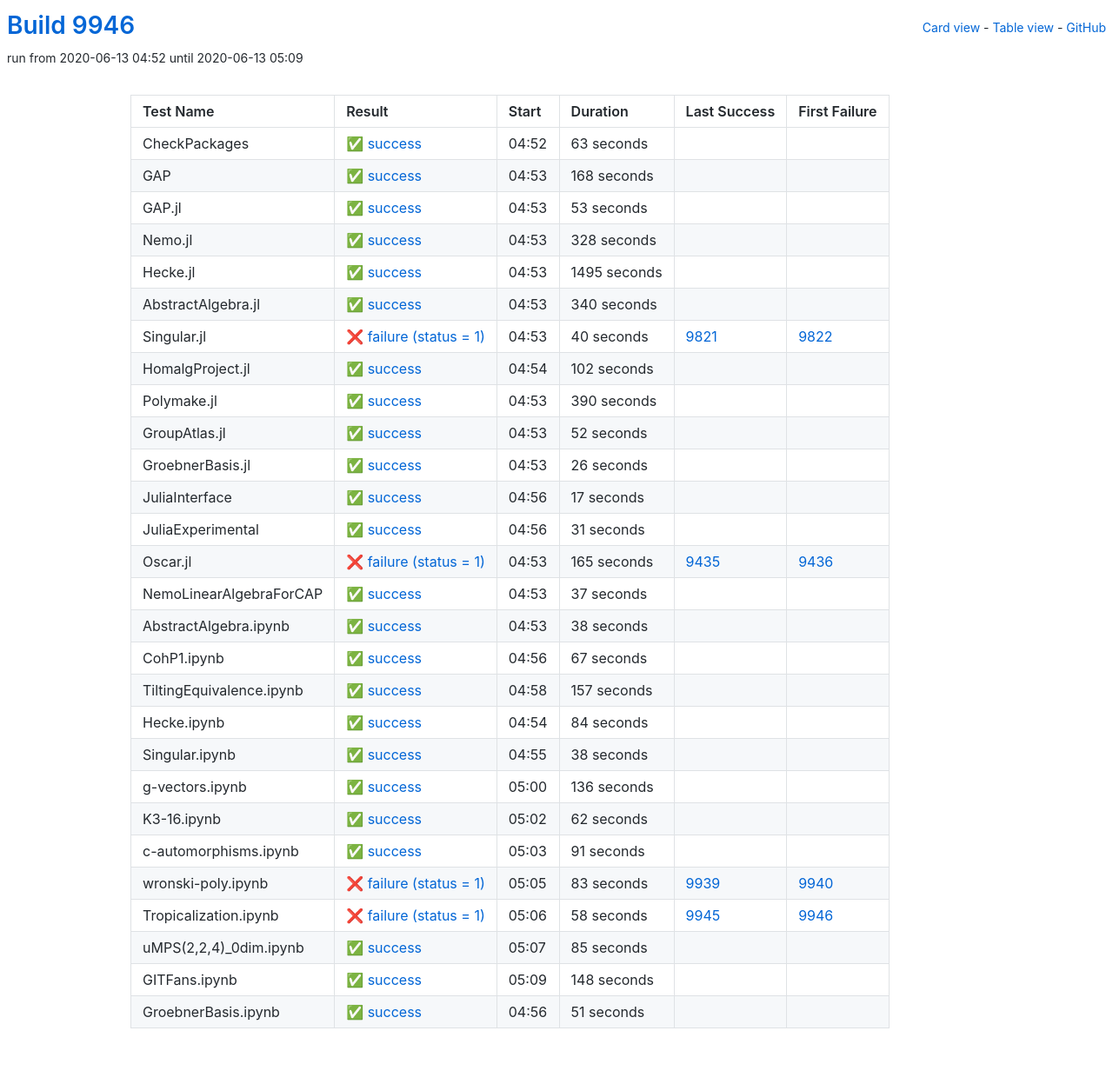
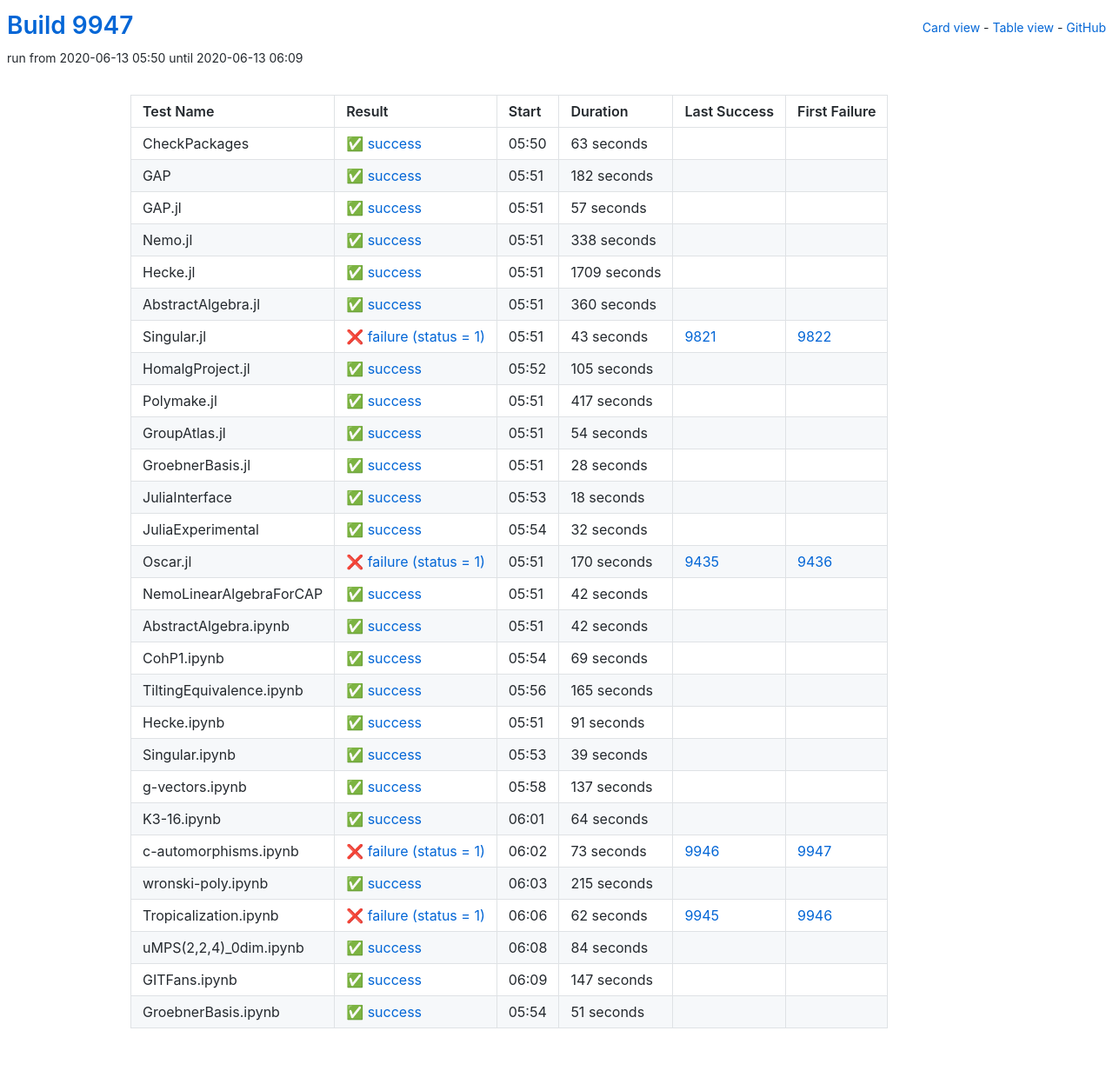
Before and after one commit to oscar-system/oscar-ci-status, a Jekyll site: the page built from table.html, in a window 1280 px wide. Shown: the whole page at 87% size. Built offline with Jekyll 4.4.1, drawn with Linux system fonts in a browser that asks for light colours.

Commit message:
Build #9947

```diff
--- a/_data/ci.yml
+++ b/_data/ci.yml
@@ -1,6 +1,6 @@
 ---
-build: 9946
-build_url: https://oscarci.mathematik.uni-kl.de/job/oscar/9946/
+build: 9947
+build_url: https://oscarci.mathematik.uni-kl.de/job/oscar/9947/
 job: oscar
 organization: oscar-system
 repo: oscar-ci-status
@@ -8,8 +8,8 @@ repourl: https://github.com/oscar-system/oscar-ci-status
 tests:
 - name: CheckPackages
   id: checkpackages
-  log: https://oscarci.mathematik.uni-kl.de/job/oscar/9946/artifact/logs/build-9946/CheckPackages.log
-  start: 2020-06-13 04:52
+  log: https://oscarci.mathematik.uni-kl.de/job/oscar/9947/artifact/logs/build-9947/CheckPackages.log
+  start: 2020-06-13 05:50
   success: true
   exitcode: 0
   status: success
@@ -20,212 +20,296 @@ tests:
   first_failure_url:
 - name: GAP
   id: gap
-  log: https://oscarci.mathematik.uni-kl.de/job/oscar/9946/artifact/logs/build-9946/GAP.log
-  start: 2020-06-13 04:53
+  log: https://oscarci.mathematik.uni-kl.de/job/oscar/9947/artifact/logs/build-9947/GAP.log
+  start: 2020-06-13 05:51
   success: true
   exitcode: 0
   status: success
-  duration: 168
+  duration: 182
   last_success: false
   last_success_url:
   first_failure: false
   first_failure_url:
 - name: GAP.jl
   id: gap-jl
-  log: https://oscarci.mathematik.uni-kl.de/job/oscar/9946/artifact/logs/build-9946/GAP.jl.log
-  start: 2020-06-13 04:53
+  log: https://oscarci.mathematik.uni-kl.de/job/oscar/9947/artifact/logs/build-9947/GAP.jl.log
+  start: 2020-06-13 05:51
   success: true
   exitcode: 0
   status: success
-  duration: 53
+  duration: 57
   last_success: false
   last_success_url:
   first_failure: false
   first_failure_url:
 - name: Nemo.jl
   id: nemo-jl
-  log: https://oscarci.mathematik.uni-kl.de/job/oscar/9946/artifact/logs/build-9946/Nemo.jl.log
-  start: 2020-06-13 04:53
+  log: https://oscarci.mathematik.uni-kl.de/job/oscar/9947/artifact/logs/build-9947/Nemo.jl.log
+  start: 2020-06-13 05:51
   success: true
   exitcode: 0
   status: success
-  duration: 328
+  duration: 338
   last_success: false
   last_success_url:
   first_failure: false
   first_failure_url:
 - name: Hecke.jl
   id: hecke-jl
-  log: https://oscarci.mathematik.uni-kl.de/job/oscar/9946/artifact/logs/build-9946/Hecke.jl.log
-  start: 2020-06-13 04:53
+  log: https://oscarci.mathematik.uni-kl.de/job/oscar/9947/artifact/logs/build-9947/Hecke.jl.log
+  start: 2020-06-13 05:51
   success: true
   exitcode: 0
   status: success
-  duration: 1495
+  duration: 1709
   last_success: false
   last_success_url:
   first_failure: false
   first_failure_url:
 - name: AbstractAlgebra.jl
   id: abstractalgebra-jl
-  log: https://oscarci.mathematik.uni-kl.de/job/oscar/9946/artifact/logs/build-9946/AbstractAlgebra.jl.log
-  start: 2020-06-13 04:53
+  log: https://oscarci.mathematik.uni-kl.de/job/oscar/9947/artifact/logs/build-9947/AbstractAlgebra.jl.log
+  start: 2020-06-13 05:51
   success: true
   exitcode: 0
   status: success
-  duration: 340
+  duration: 360
   last_success: false
   last_success_url:
   first_failure: false
   first_failure_url:
 - name: Singular.jl
   id: singular-jl
-  log: https://oscarci.mathematik.uni-kl.de/job/oscar/9946/artifact/logs/build-9946/Singular.jl.log
-  start: 2020-06-13 04:53
+  log: https://oscarci.mathematik.uni-kl.de/job/oscar/9947/artifact/logs/build-9947/Singular.jl.log
+  start: 2020-06-13 05:51
   success: false
   exitcode: 1
   status: failure
-  duration: 40
+  duration: 43
   last_success: 9821
   last_success_url: https://oscarci.mathematik.uni-kl.de/job/oscar/9821/
   first_failure: 9822
   first_failure_url: https://oscarci.mathematik.uni-kl.de/job/oscar/9822/
 - name: HomalgProject.jl
   id: homalgproject-jl
-  log: https://oscarci.mathematik.uni-kl.de/job/oscar/9946/artifact/logs/build-9946/HomalgProject.jl.log
-  start: 2020-06-13 04:54
+  log: https://oscarci.mathematik.uni-kl.de/job/oscar/9947/artifact/logs/build-9947/HomalgProject.jl.log
+  start: 2020-06-13 05:52
   success: true
   exitcode: 0
   status: success
-  duration: 102
+  duration: 105
   last_success: false
   last_success_url:
   first_failure: false
   first_failure_url:
 - name: Polymake.jl
   id: polymake-jl
-  log: https://oscarci.mathematik.uni-kl.de/job/oscar/9946/artifact/logs/build-9946/Polymake.jl.log
-  start: 2020-06-13 04:53
+  log: https://oscarci.mathematik.uni-kl.de/job/oscar/9947/artifact/logs/build-9947/Polymake.jl.log
+  start: 2020-06-13 05:51
   success: true
   exitcode: 0
   status: success
-  duration: 390
+  duration: 417
   last_success: false
   last_success_url:
   first_failure: false
   first_failure_url:
 - name: GroupAtlas.jl
   id: groupatlas-jl
-  log: https://oscarci.mathematik.uni-kl.de/job/oscar/9946/artifact/logs/build-9946/GroupAtlas.jl.log
-  start: 2020-06-13 04:53
+  log: https://oscarci.mathematik.uni-kl.de/job/oscar/9947/artifact/logs/build-9947/GroupAtlas.jl.log
+  start: 2020-06-13 05:51
   success: true
   exitcode: 0
   status: success
-  duration: 52
+  duration: 54
   last_success: false
   last_success_url:
   first_failure: false
   first_failure_url:
 - name: GroebnerBasis.jl
   id: groebnerbasis-jl
-  log: https://oscarci.mathematik.uni-kl.de/job/oscar/9946/artifact/logs/build-9946/GroebnerBasis.jl.log
-  start: 2020-06-13 04:53
+  log: https://oscarci.mathematik.uni-kl.de/job/oscar/9947/artifact/logs/build-9947/GroebnerBasis.jl.log
+  start: 2020-06-13 05:51
   success: true
   exitcode: 0
   status: success
-  duration: 26
+  duration: 28
   last_success: false
   last_success_url:
   first_failure: false
   first_failure_url:
 - name: JuliaInterface
   id: juliainterface
-  log: https://oscarci.mathematik.uni-kl.de/job/oscar/9946/artifact/logs/build-9946/JuliaInterface.log
-  start: 2020-06-13 04:56
+  log: https://oscarci.mathematik.uni-kl.de/job/oscar/9947/artifact/logs/build-9947/JuliaInterface.log
+  start: 2020-06-13 05:53
   success: true
   exitcode: 0
   status: success
-  duration: 17
+  duration: 18
   last_success: false
   last_success_url:
   first_failure: false
   first_failure_url:
 - name: JuliaExperimental
   id: juliaexperimental
-  log: https://oscarci.mathematik.uni-kl.de/job/oscar/9946/artifact/logs/build-9946/JuliaExperimental.log
-  start: 2020-06-13 04:56
+  log: https://oscarci.mathematik.uni-kl.de/job/oscar/9947/artifact/logs/build-9947/JuliaExperimental.log
+  start: 2020-06-13 05:54
   success: true
   exitcode: 0
   status: success
-  duration: 31
+  duration: 32
   last_success: false
   last_success_url:
   first_failure: false
   first_failure_url:
 - name: Oscar.jl
   id: oscar-jl
-  log: https://oscarci.mathematik.uni-kl.de/job/oscar/9946/artifact/logs/build-9946/Oscar.jl.log
-  start: 2020-06-13 04:53
+  log: https://oscarci.mathematik.uni-kl.de/job/oscar/9947/artifact/logs/build-9947/Oscar.jl.log
+  start: 2020-06-13 05:51
   success: false
   exitcode: 1
   status: failure
-  duration: 165
+  duration: 170
   last_success: 9435
   last_success_url: https://oscarci.mathematik.uni-kl.de/job/oscar/9435/
   first_failure: 9436
   first_failure_url: https://oscarci.mathematik.uni-kl.de/job/oscar/9436/
 - name: NemoLinearAlgebraForCAP
   id: nemolinearalgebraforcap
-  log: https://oscarci.mathematik.uni-kl.de/job/oscar/9946/artifact/logs/build-9946/NemoLinearAlgebraForCAP.log
-  start: 2020-06-13 04:53
+  log: https://oscarci.mathematik.uni-kl.de/job/oscar/9947/artifact/logs/build-9947/NemoLinearAlgebraForCAP.log
+  start: 2020-06-13 05:51
   success: true
   exitcode: 0
   status: success
-  duration: 37
+  duration: 42
   last_success: false
   last_success_url:
   first_failure: false
   first_failure_url:
 - name: AbstractAlgebra.ipynb
   id: abstractalgebra-ipynb
-  log: https://oscarci.mathematik.uni-kl.de/job/oscar/9946/artifact/logs/build-9946/AbstractAlgebra.ipynb.log
-  start: 2020-06-13 04:53
+  log: https://oscarci.mathematik.uni-kl.de/job/oscar/9947/artifact/logs/build-9947/AbstractAlgebra.ipynb.log
+  start: 2020-06-13 05:51
   success: true
   exitcode: 0
   status: success
-  duration: 38
+  duration: 42
   last_success: false
   last_success_url:
   first_failure: false
   first_failure_url:
 - name: CohP1.ipynb
   id: cohp1-ipynb
-  log: https://oscarci.mathematik.uni-kl.de/job/oscar/9946/artifact/logs/build-9946/CohP1.ipynb.log
-  start: 2020-06-13 04:56
+  log: https://oscarci.mathematik.uni-kl.de/job/oscar/9947/artifact/logs/build-9947/CohP1.ipynb.log
+  start: 2020-06-13 05:54
   success: true
   exitcode: 0
   status: success
-  duration: 67
+  duration: 69
   last_success: false
   last_success_url:
   first_failure: false
   first_failure_url:
 - name: TiltingEquivalence.ipynb
   id: tiltingequivalence-ipynb
-  log: https://oscarci.mathematik.uni-kl.de/job/oscar/9946/artifact/logs/build-9946/TiltingEquivalence.ipynb.log
-  start: 2020-06-13 04:58
+  log: https://oscarci.mathematik.uni-kl.de/job/oscar/9947/artifact/logs/build-9947/TiltingEquivalence.ipynb.log
+  start: 2020-06-13 05:56
   success: true
   exitcode: 0
   status: success
-  duration: 157
+  duration: 165
   last_success: false
   last_success_url:
   first_failure: false
   first_failure_url:
 - name: Hecke.ipynb
   id: hecke-ipynb
-  log: https://oscarci.mathematik.uni-kl.de/job/oscar/9946/artifact/logs/build-9946/Hecke.ipynb.log
-  start: 2020-06-13 04:54
+  log: https://oscarci.mathematik.uni-kl.de/job/oscar/9947/artifact/logs/build-9947/Hecke.ipynb.log
+  start: 2020-06-13 05:51
+  success: true
+  exitcode: 0
+  status: success
+  duration: 91
+  last_success: false
+  last_success_url:
+  first_failure: false
+  first_failure_url:
+- name: Singular.ipynb
+  id: singular-ipynb
+  log: https://oscarci.mathematik.uni-kl.de/job/oscar/9947/artifact/logs/build-9947/Singular.ipynb.log
+  start: 2020-06-13 05:53
+  success: true
+  exitcode: 0
+  status: success
+  duration: 39
+  last_success: false
+  last_success_url:
+  first_failure: false
+  first_failure_url:
+- name: g-vectors.ipynb
+  id: g-vectors-ipynb
+  log: https://oscarci.mathematik.uni-kl.de/job/oscar/9947/artifact/logs/build-9947/g-vectors.ipynb.log
+  start: 2020-06-13 05:58
+  success: true
+  exitcode: 0
+  status: success
+  duration: 137
+  last_success: false
+  last_success_url:
+  first_failure: false
+  first_failure_url:
+- name: K3-16.ipynb
+  id: k3-16-ipynb
+  log: https://oscarci.mathematik.uni-kl.de/job/oscar/9947/artifact/logs/build-9947/K3-16.ipynb.log
+  start: 2020-06-13 06:01
+  success: true
+  exitcode: 0
+  status: success
+  duration: 64
+  last_success: false
+  last_success_url:
+  first_failure: false
+  first_failure_url:
+- name: c-automorphisms.ipynb
+  id: c-automorphisms-ipynb
+  log: https://oscarci.mathematik.uni-kl.de/job/oscar/9947/artifact/logs/build-9947/c-automorphisms.ipynb.log
+  start: 2020-06-13 06:02
+  success: false
+  exitcode: 1
+  status: failure
+  duration: 73
+  last_success: 9946
+  last_success_url: https://oscarci.mathematik.uni-kl.de/job/oscar/9946/
+  first_failure: 9947
+  first_failure_url: https://oscarci.mathematik.uni-kl.de/job/oscar/9947/
+- name: wronski-poly.ipynb
+  id: wronski-poly-ipynb
+  log: https://oscarci.mathematik.uni-kl.de/job/oscar/9947/artifact/logs/build-9947/wronski-poly.ipynb.log
+  start: 2020-06-13 06:03
+  success: true
+  exitcode: 0
+  status: success
+  duration: 215
+  last_success: false
+  last_success_url:
+  first_failure: false
+  first_failure_url:
+- name: Tropicalization.ipynb
+  id: tropicalization-ipynb
+  log: https://oscarci.mathematik.uni-kl.de/job/oscar/9947/artifact/logs/build-9947/Tropicalization.ipynb.log
+  start: 2020-06-13 06:06
+  success: false
+  exitcode: 1
+  status: failure
+  duration: 62
+  last_success: 9945
+  last_success_url: https://oscarci.mathematik.uni-kl.de/job/oscar/9945/
+  first_failure: 9946
+  first_failure_url: https://oscarci.mathematik.uni-kl.de/job/oscar/9946/
+- name: uMPS(2,2,4)_0dim.ipynb
+  id: umps-2-2-4-0dim-ipynb
+  log: https://oscarci.mathematik.uni-kl.de/job/oscar/9947/artifact/logs/build-9947/uMPS-2-2-4-_0dim.ipynb.log
+  start: 2020-06-13 06:08
   success: true
   exitcode: 0
   status: success
@@ -234,106 +318,22 @@ tests:
   last_success_url:
   first_failure: false
   first_failure_url:
-- name: Singular.ipynb
-  id: singular-ipynb
-  log: https://oscarci.mathematik.uni-kl.de/job/oscar/9946/artifact/logs/build-9946/Singular.ipynb.log
-  start: 2020-06-13 04:55
+- name: GITFans.ipynb
+  id: gitfans-ipynb
+  log: https://oscarci.mathematik.uni-kl.de/job/oscar/9947/artifact/logs/build-9947/GITFans.ipynb.log
+  start: 2020-06-13 06:09
   success: true
   exitcode: 0
   status: success
-  duration: 38
-  last_success: false
-  last_success_url:
-  first_failure: false
-  first_failure_url:
-- name: g-vectors.ipynb
-  id: g-vectors-ipynb
-  log: https://oscarci.mathematik.uni-kl.de/job/oscar/9946/artifact/logs/build-9946/g-vectors.ipynb.log
-  start: 2020-06-13 05:00
-  success: true
-  exitcode: 0
-  status: success
-  duration: 136
-  last_success: false
-  last_success_url:
-  first_failure: false
-  first_failure_url:
-- name: K3-16.ipynb
-  id: k3-16-ipynb
-  log: https://oscarci.mathematik.uni-kl.de/job/oscar/9946/artifact/logs/build-9946/K3-16.ipynb.log
-  start: 2020-06-13 05:02
-  success: true
-  exitcode: 0
-  status: success
-  duration: 62
-  last_success: false
-  last_success_url:
-  first_failure: false
-  first_failure_url:
-- name: c-automorphisms.ipynb
-  id: c-automorphisms-ipynb
-  log: https://oscarci.mathematik.uni-kl.de/job/oscar/9946/artifact/logs/build-9946/c-automorphisms.ipynb.log
-  start: 2020-06-13 05:03
-  success: true
-  exitcode: 0
-  status: success
-  duration: 91
-  last_success: false
-  last_success_url:
-  first_failure: false
-  first_failure_url:
-- name: wronski-poly.ipynb
-  id: wronski-poly-ipynb
-  log: https://oscarci.mathematik.uni-kl.de/job/oscar/9946/artifact/logs/build-9946/wronski-poly.ipynb.log
-  start: 2020-06-13 05:05
-  success: false
-  exitcode: 1
-  status: failure
-  duration: 83
-  last_success: 9939
-  last_success_url: https://oscarci.mathematik.uni-kl.de/job/oscar/9939/
-  first_failure: 9940
-  first_failure_url: https://oscarci.mathematik.uni-kl.de/job/oscar/9940/
-- name: Tropicalization.ipynb
-  id: tropicalization-ipynb
-  log: https://oscarci.mathematik.uni-kl.de/job/oscar/9946/artifact/logs/build-9946/Tropicalization.ipynb.log
-  start: 2020-06-13 05:06
-  success: false
-  exitcode: 1
-  status: failure
-  duration: 58
-  last_success: 9945
-  last_success_url: https://oscarci.mathematik.uni-kl.de/job/oscar/9945/
-  first_failure: 9946
-  first_failure_url: https://oscarci.mathematik.uni-kl.de/job/oscar/9946/
-- name: uMPS(2,2,4)_0dim.ipynb
-  id: umps-2-2-4-0dim-ipynb
-  log: https://oscarci.mathematik.uni-kl.de/job/oscar/9946/artifact/logs/build-9946/uMPS-2-2-4-_0dim.ipynb.log
-  start: 2020-06-13 05:07
-  success: true
-  exitcode: 0
-  status: success
-  duration: 85
-  last_success: false
-  last_success_url:
-  first_failure: false
-  first_failure_url:
-- name: GITFans.ipynb
-  id: gitfans-ipynb
-  log: https://oscarci.mathematik.uni-kl.de/job/oscar/9946/artifact/logs/build-9946/GITFans.ipynb.log
-  start: 2020-06-13 05:09
-  success: true
-  exitcode: 0
-  status: success
-  duration: 148
+  duration: 147
   last_success: false
   last_success_url:
   first_failure: false
   first_failure_url:
 - name: GroebnerBasis.ipynb
   id: groebnerbasis-ipynb
-  log: https://oscarci.mathematik.uni-kl.de/job/oscar/9946/artifact/logs/build-9946/GroebnerBasis.ipynb.log
-  start: 2020-06-13 04:56
+  log: https://oscarci.mathematik.uni-kl.de/job/oscar/9947/artifact/logs/build-9947/GroebnerBasis.ipynb.log
+  start: 2020-06-13 05:54
   success: true
   exitcode: 0
   status: success
```
Also changed, not shown: README.md.
